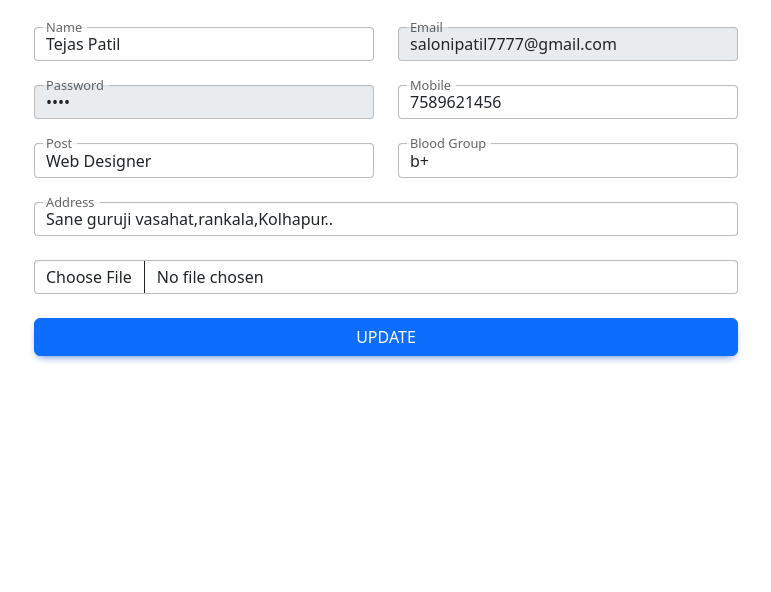
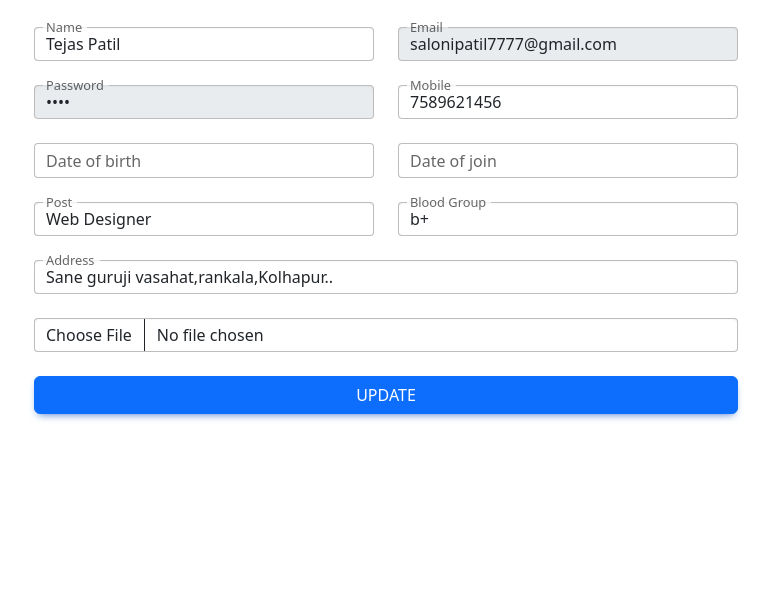
Before and after one commit to Salonipatil777/task-management-system-railway, a Django app: page /admin/update_employee/23/ in a window 1280 px wide. Shown: the part 137-729 px from the top of the page, without its empty margins (254-1025 px from the left). Run offline with Django 4.2, Linux system fonts and the light colour scheme; a user stored in the database is signed in; data comes from the database, SQL or seed files in the repository; some libraries are stand-ins or nearby versions.

Commit message:
Update update_employee.html

```diff
--- a/templates/update_employee.html
+++ b/templates/update_employee.html
@@ -7,7 +7,7 @@
       content="width=device-width, initial-scale=1, shrink-to-fit=no"
     />
     <meta http-equiv="x-ua-compatible" content="ie=edge" />
-    <title>Task Management System</title>
+    <title>Material Design for Bootstrap</title>
     <!-- Font Awesome -->
     <link
       href="https://cdnjs.cloudflare.com/ajax/libs/font-awesome/6.0.0/css/all.min.css"
@@ -111,9 +111,9 @@
                   >My profile</a
                 >
               </li>
-              <li>
+              {% comment %} <li>
                 <a class="dropdown-item" href="#">Settings</a>
-              </li>
+              </li> {% endcomment %}
               <li>
                 <a class="dropdown-item" href="{% url 'admin_logout' %}"
                   >Logout</a
@@ -196,6 +196,32 @@
               </div>
             </div>
           </div>
+          <div class="row">
+            <div class="col-md-6">
+              <div class="form-outline mb-4">
+                <input
+                  id="form1Example2"
+                  class="form-control"
+                  type="date"
+                  name="date_of_birth" value="{{ user_profile.date_of_birth|date:'mm/dd/yyyy' }}"
+                />
+                <label class="form-label" for="form1Example2">Date of birth</label>
+              </div>
+            </div>
+            <!-- Password input -->
+            <div class="col-md-6">
+              <div class="form-outline mb-4">
+                <input
+                  type="date"
+                  id="form1Example2"
+                  class="form-control"
+                  name="date_of_join"
+                  value="{{employee.date_of_join}}"
+                />
+                <label class="form-label" for="form1Example2">Date of join</label>
+              </div>
+            </div>
+          </div>
           <!-- Password input -->
 
           <!-- Password input -->
@@ -244,7 +270,7 @@
               id="form1Example2"
               class="form-control"
               name="image"
-              value="{{employee.image.url}}"
+              value="{{employee.image}}"
               required
             />
           </div>
```
